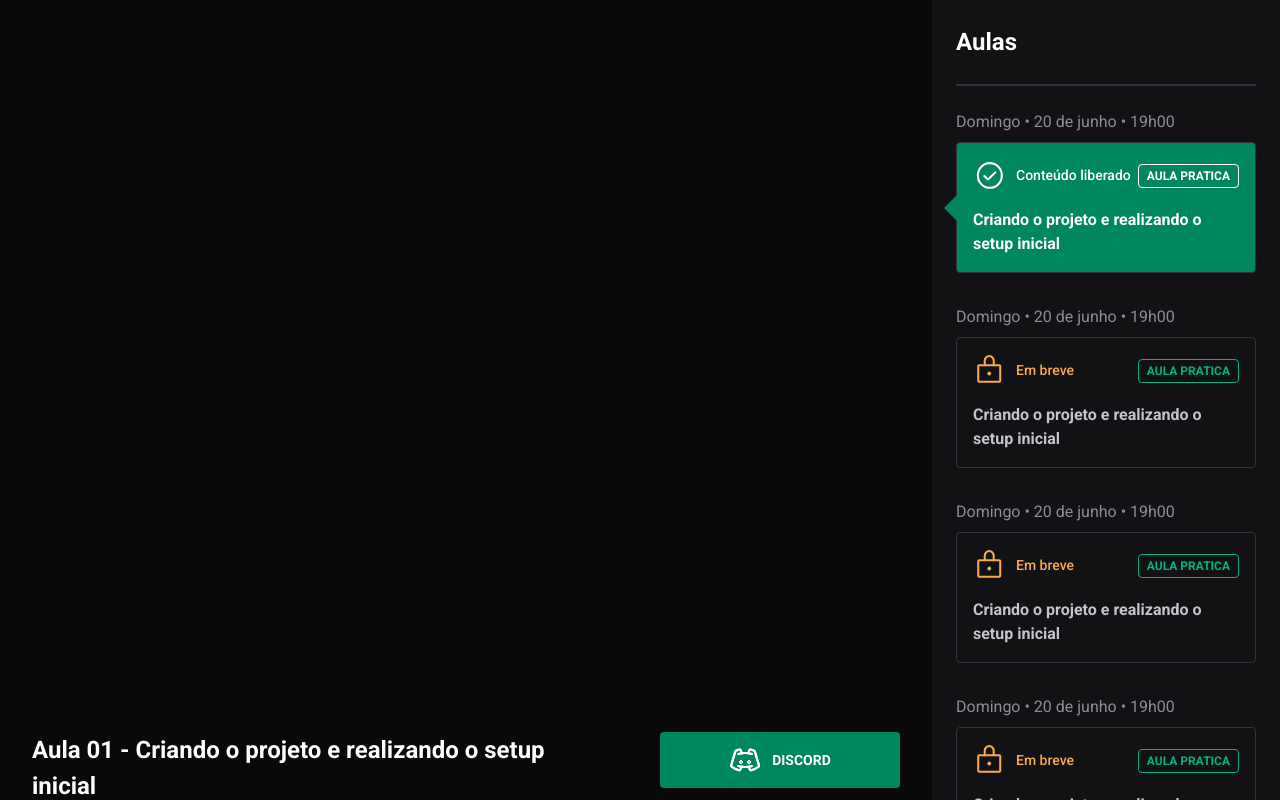
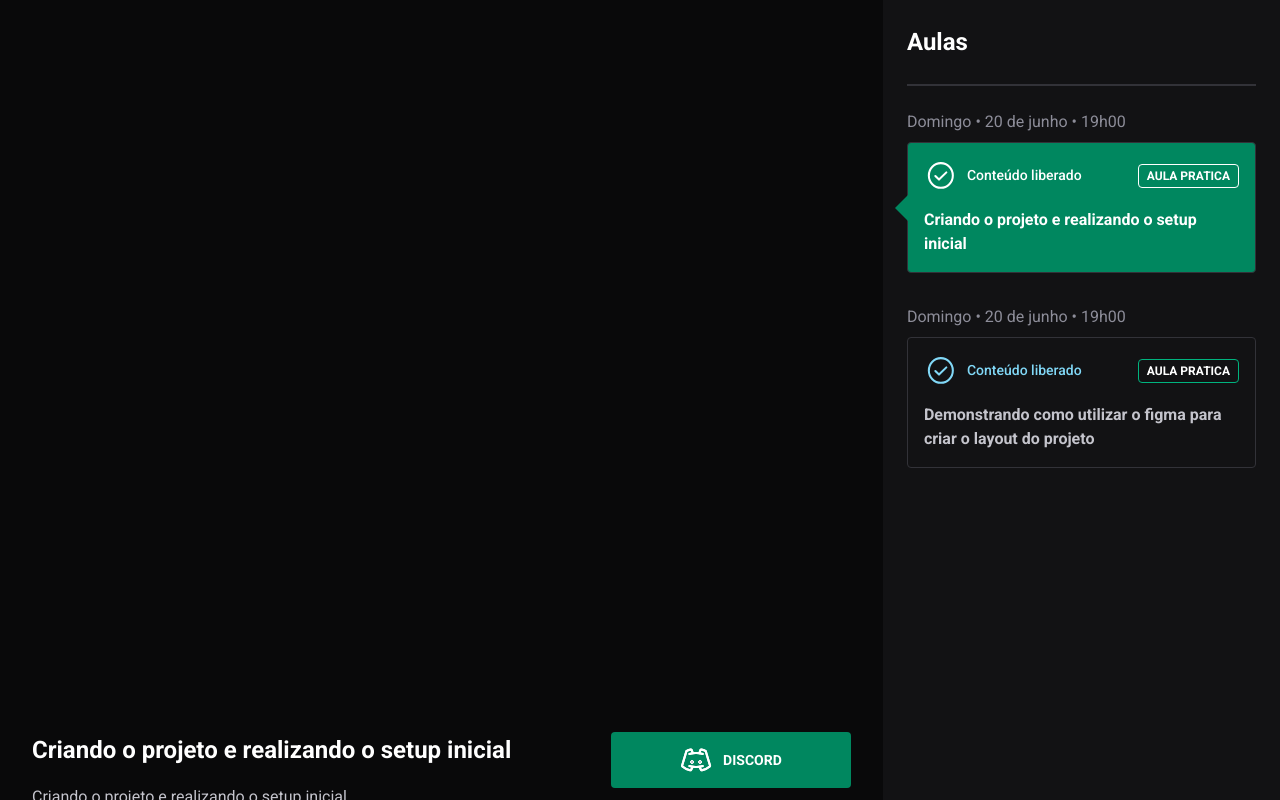
Before and after one commit to AldoWa/video-plataform, a Next.js app: page / in a window 1280 px wide. Shown: the top 800 px of the page. Built offline with nearby package versions, Linux system fonts and the light colour scheme.

Commit message:
:sparkles: feat: adding feature to change class

```diff
--- a/src/components/CardClass/index.tsx
+++ b/src/components/CardClass/index.tsx
@@ -6,6 +6,8 @@ interface CardClassProps  {
   isReleased: boolean;
   title: string;
   selected?: boolean;
+  handleChangeClass: (id: string) => void;
+  id: string;
 }
 
 const Relesead = () => {
@@ -24,12 +26,12 @@ const Blocked = () => {
   )
 }
 
-const CardClass = ({ isReleased, title, selected = false }: CardClassProps ) => {
+const CardClass = ({ isReleased, title, handleChangeClass, id, selected = false }: CardClassProps ) => {
   const type = isReleased ? 'released' : 'blocked'
   return (
     <Container>
       <Data>Domingo • 20 de junho • 19h00</Data>
-      <Wrapper selected={selected} disabled={!isReleased}>
+      <Wrapper selected={selected} disabled={!isReleased} onClick={() => handleChangeClass(id)}>
         <div className="flex justify-between items-center w-full">
           { isReleased ? <Relesead /> : <Blocked /> }
           <Type type={type}>Aula Pratica</Type>
--- a/src/components/CardClass/style.tsx
+++ b/src/components/CardClass/style.tsx
@@ -24,6 +24,16 @@ export const Wrapper = styled.button<WrapperProps>`
       cursor: pointer;
       &:hover {
         background-color: ${theme.color.product.green_light};
+        ${Title} {
+          color: ${theme.color.base.white};
+        }
+        ${Text} {
+          color: ${theme.color.base.white};
+        }
+        ${Type} {
+          color: ${theme.color.base.white};
+          border-color: ${theme.color.base.white};
+        }
         &::after {
           border-right: 14px solid ${theme.color.product.green_light};
         }
--- a/src/components/Classes/index.tsx
+++ b/src/components/Classes/index.tsx
@@ -1,37 +1,30 @@
+import { Class } from "@/types";
 import CardClass from "../CardClass";
 import { Diviser, List, Title, Wrapper } from "./style";
 
-const Classes = () => {
+interface ClassesProps {
+  classes: Class[];
+  handleChangeClass: (id: string) => void;
+  actualClassId: string;
+}
+
+const Classes = ({ classes, handleChangeClass, actualClassId }: ClassesProps) => {
   return (
     <Wrapper>
       <Title>Aulas</Title>
       <Diviser />
       <List>
-        <li>
-          <CardClass
-            isReleased={true}
-            title="Criando o projeto e realizando o setup inicial"
-            selected
-          />
-        </li>
-        <li>
-          <CardClass
-            isReleased={false}
-            title="Criando o projeto e realizando o setup inicial"
-          />
-        </li>
-        <li>
-          <CardClass
-            isReleased={false}
-            title="Criando o projeto e realizando o setup inicial"
-          />
-        </li>
-        <li>
-          <CardClass
-            isReleased={false}
-            title="Criando o projeto e realizando o setup inicial"
-          />
-        </li>
+        { classes.map((item, index) => (
+          <li key={item.id}>
+            <CardClass
+              isReleased={true}
+              title={item.title}
+              selected={actualClassId === item.id}
+              handleChangeClass={handleChangeClass}
+              id={item.id}
+            />
+          </li>
+        ))}
       </List>
     </Wrapper>
   );
--- a/src/components/Video/index.tsx
+++ b/src/components/Video/index.tsx
@@ -6,7 +6,11 @@ import Button from "../Button";
 import Discord from "@/assets/icons/discord.svg";
 import Zap from "@/assets/icons/zap.svg";
 
-const VideoClass = () => {
+type VideoClassProps = VideoDetailsProps & {
+  link: string;
+}
+
+const VideoClass = ({ details, link, title }: VideoClassProps) => {
   const [hasWindow, setHasWindow] = useState(false);
 
   useEffect(() => {
@@ -19,30 +23,34 @@ const VideoClass = () => {
     <div className="w-full">
       { hasWindow &&
         <ReactPlayer
-          url={'https://www.youtube.com/watch?v=LXb3EKWsInQ'}
+          url={link}
           width='100%'
           height='700px'
           controls={true}
         ></ReactPlayer>
       }
-      <VideoDetails />
+      <VideoDetails
+        details={details}
+        title={title}
+      />
     </div>
   )
 }
 
-const VideoDetails = () => {
+type VideoDetailsProps = {
+  title: string;
+  details: string;
+}
+
+const VideoDetails = ({ details, title }: VideoDetailsProps) => {
   return (
     <WrapperVideoDetails>
-      <div>
+      <div className="w-full">
         <TitleVideo>
-          Aula 01 - Criando o projeto e realizando o setup inicial
+          { title }
         </TitleVideo>
         <DetailsVideo>
-          Nessa aula vamos dar início ao
-          projeto criando a estrutura base da aplicação utilizando ReactJS,
-          Vite e TailwindCSS.
-          Vamos também realizar o setup do nosso projeto no GraphCMS criando as entidades da aplicação e
-          integrando a API GraphQL gerada pela plataforma no nosso front-end utilizando Apollo Client.
+          { details }
         </DetailsVideo>
       </div>
       <WrapperButtonDetails>
--- a/src/components/Video/style.tsx
+++ b/src/components/Video/style.tsx
@@ -15,6 +15,7 @@ export const DetailsVideo = styled.p`
     font-weight: ${theme.font.weigth.regular};
     font-size: ${theme.font.sizes[16]};
     line-height: 160%;
+    margin-top: ${rem(16)};
   `}
 `
 
--- /dev/null
+++ b/src/pages/api/classes.ts
@@ -0,0 +1,30 @@
+// Next.js API route support: https://nextjs.org/docs/api-routes/introduction
+import type { NextApiRequest, NextApiResponse } from "next";
+
+import { Data } from "@/types";
+
+export default function handler(
+  req: NextApiRequest,
+  res: NextApiResponse<Data>,
+) {
+  res.status(200).json({
+    classes: [
+      {
+        id: '1',
+        date: new Date(),
+        details: "Criando o projeto e realizando o setup inicial",
+        link: 'https://www.youtube.com/watch?v=LXb3EKWsInQ',
+        title: "Criando o projeto e realizando o setup inicial",
+        type: "practice",
+      },
+      {
+        id: '2',
+        date: new Date('2024-02-19'),
+        details: "Demonstrando como utilizar o figma para criar o layout do projeto",
+        link: 'https://www.youtube.com/watch?v=S45kHeWnT0M',
+        title: "Demonstrando como utilizar o figma para criar o layout do projeto",
+        type: "practice",
+      }
+    ]
+  });
+}
--- a/src/pages/api/hello.ts
+++ /dev/null
@@ -1,13 +0,0 @@
-// Next.js API route support: https://nextjs.org/docs/api-routes/introduction
-import type { NextApiRequest, NextApiResponse } from "next";
-
-type Data = {
-  name: string;
-};
-
-export default function handler(
-  req: NextApiRequest,
-  res: NextApiResponse<Data>,
-) {
-  res.status(200).json({ name: "John Doe" });
-}
--- a/src/pages/index.tsx
+++ b/src/pages/index.tsx
@@ -1,14 +1,43 @@
-import {  Roboto } from "next/font/google";
+import { useState } from "react";
+
+import { Roboto } from "next/font/google";
+
 import Classes from "@/components/Classes";
 import Video from "@/components/Video";
+import { Class } from "@/types";
 
 const roboto = Roboto({ subsets: ["latin"], weight: ['400', '500', '700'] });
 
-export default function Home() {
+export default function Home({ classes }: { classes: Class[] }) {
+  const [selectedClass, setSelectedClass] = useState<Class>(classes[0])
+
+  const handleChangeClass = (id: string) => {
+    const actualClass = classes.find((item) => item.id === id)
+    if(actualClass){
+      setSelectedClass(actualClass);
+      return;
+    }
+    console.error('Class not found')
+  }
+
   return (
     <div className={`${roboto.className} h-screen flex container mx-auto`}>
-      <Video />
-      <Classes />
+      <Video
+        details={selectedClass.details}
+        link={selectedClass.link}
+        title={selectedClass.title}
+      />
+      <Classes classes={classes} handleChangeClass={handleChangeClass} actualClassId={selectedClass.id}/>
     </div>
   );
 }
+
+export const getServerSideProps = async () => {
+  const objFetch = await fetch(`${process.env.NEXT_PUBLIC_API_URL}/classes`)
+  const data = await objFetch.json()
+  return {
+    props: {
+      classes: data.classes
+    }
+  }
+}
--- /dev/null
+++ b/src/types/index.tsx
@@ -0,0 +1,12 @@
+export type Class = {
+  link: string;
+  date: Date;
+  title: string;
+  details: string;
+  type: "theory" | "practice";
+  id: string;
+}
+
+export type Data = {
+  classes: Class[]
+};
```
Also changed, not shown: 1 other file (tests, documents, lock files or other folders).
